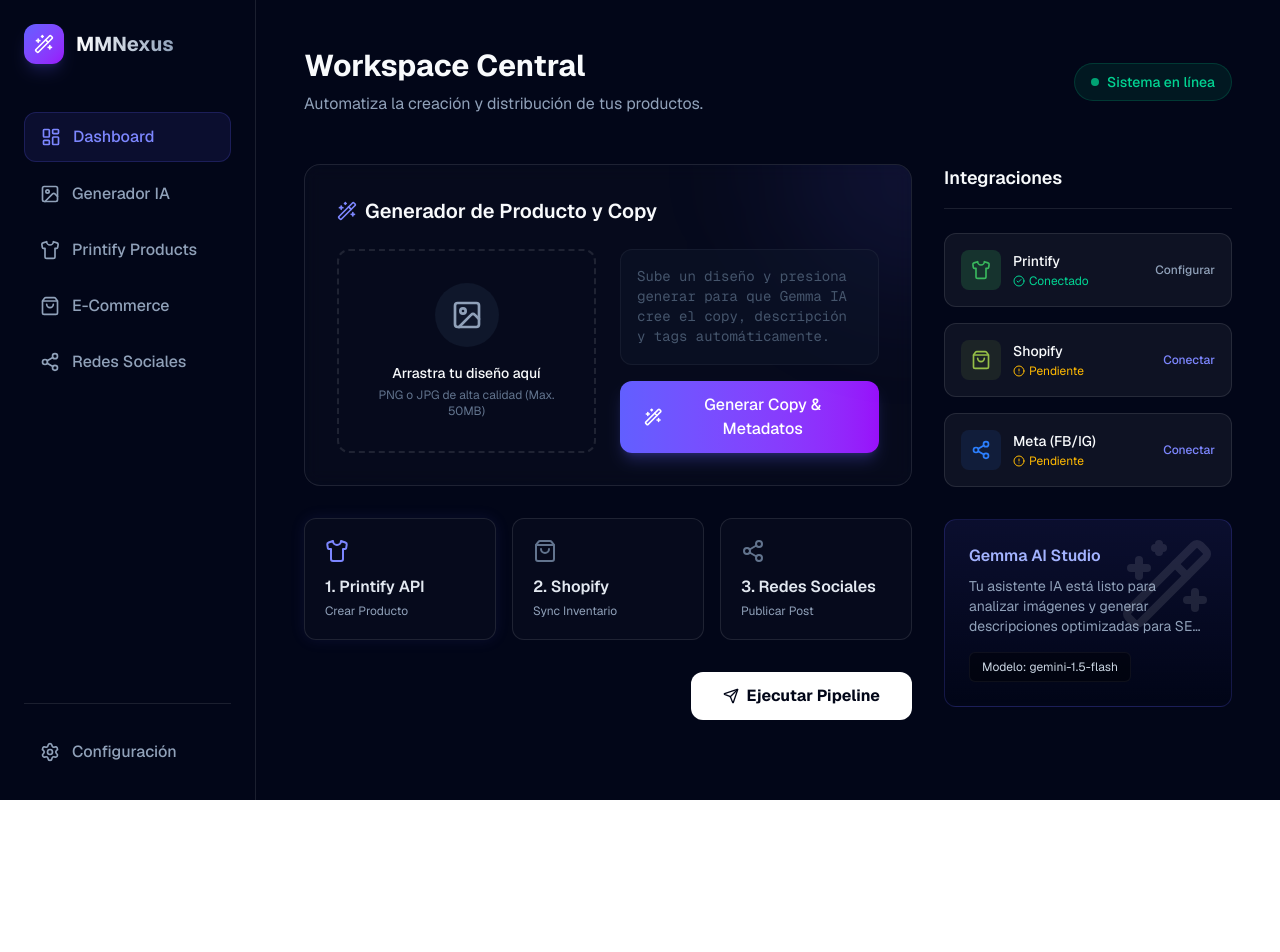
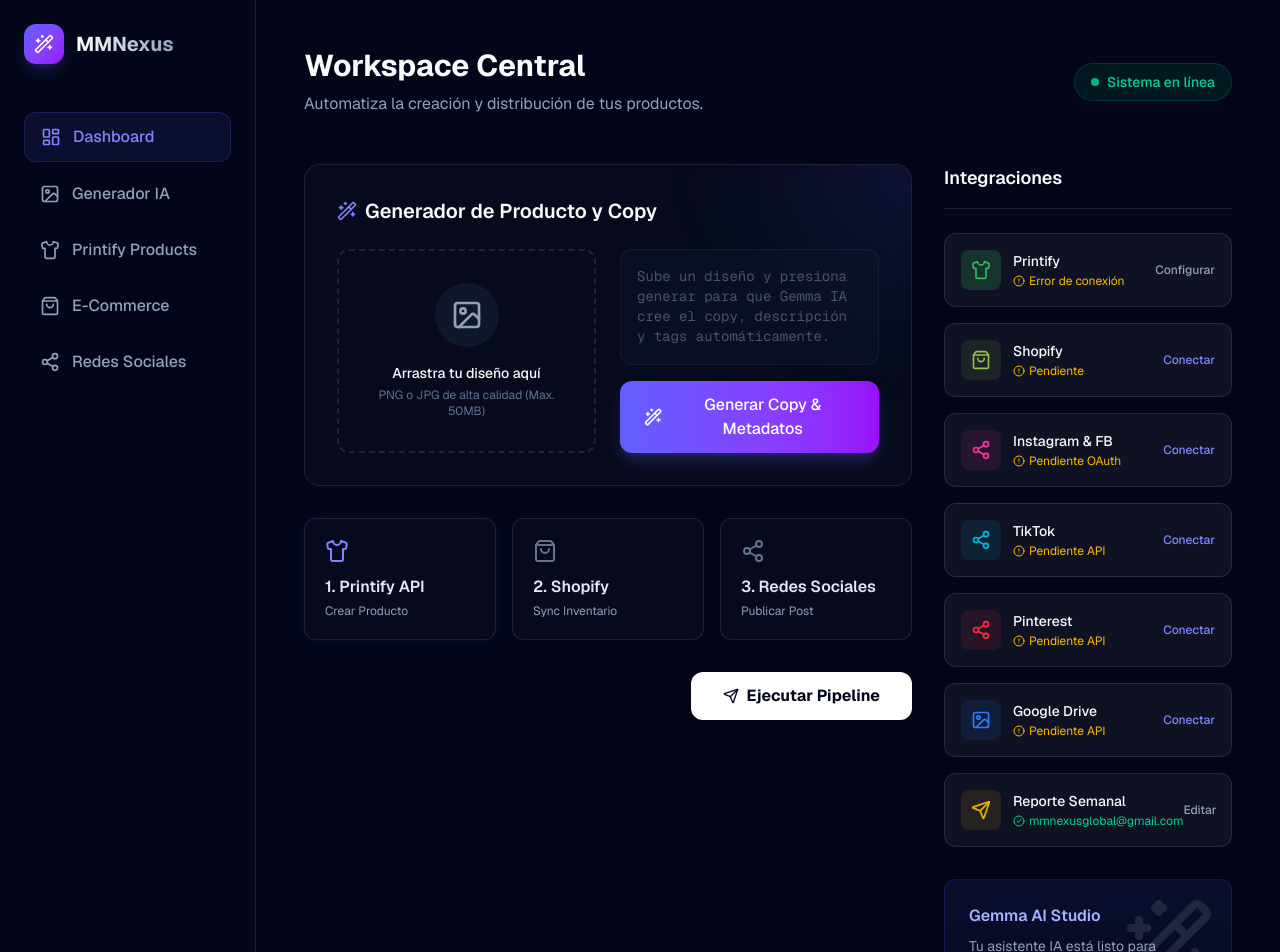
Before and after one commit to mmnexusglobal-sys/mmnexus-hub, a Next.js app: page / in a window 1280 px wide. Shown: the top 952 px of the page. Before the commit the page ends 800 px from the top, so only its background shows below. Built offline with nearby package versions, Linux system fonts and the light colour scheme; no server answers.

Commit message:
feat: implement workspace dashboard with AI copy generator and Printify integration status

```diff
--- /dev/null
+++ b/app/api/printify/shops/route.ts
@@ -0,0 +1,28 @@
+import { NextResponse } from "next/server";
+
+export async function GET() {
+  const token = process.env.PRINTIFY_API_TOKEN;
+
+  if (!token) {
+    return NextResponse.json({ error: "No PRINTIFY_API_TOKEN found in environment" }, { status: 400 });
+  }
+
+  try {
+    const response = await fetch("https://api.printify.com/v1/shops.json", {
+      headers: {
+        Authorization: `Bearer ${token}`,
+        "Content-Type": "application/json",
+      },
+    });
+
+    if (!response.ok) {
+      const errorText = await response.text();
+      return NextResponse.json({ error: "Failed to fetch from Printify", details: errorText }, { status: response.status });
+    }
+
+    const data = await response.json();
+    return NextResponse.json(data);
+  } catch (error) {
+    return NextResponse.json({ error: "Server Error", details: String(error) }, { status: 500 });
+  }
+}
--- a/app/page.tsx
+++ b/app/page.tsx
@@ -1,14 +1,28 @@
 "use client";
 
-import { useState } from "react";
+import { useState, useEffect } from "react";
 import {
   Wand2, Image as ImageIcon, Send, Share2, ShoppingBag,
-  Settings, LayoutDashboard, Shirt, RefreshCw, CheckCircle2, AlertCircle
+  Settings, LayoutDashboard, Shirt, RefreshCw, CheckCircle2, AlertCircle, Loader2
 } from "lucide-react";
 
 export default function Dashboard() {
   const [isGenerating, setIsGenerating] = useState(false);
   const [generatedText, setGeneratedText] = useState("");
+  const [printifyStatus, setPrintifyStatus] = useState<{ connected: boolean; shopName?: string; loading: boolean }>({ connected: false, loading: true });
+
+  useEffect(() => {
+    fetch("/api/printify/shops")
+      .then(res => res.json())
+      .then(data => {
+        if (data && data.length > 0) {
+          setPrintifyStatus({ connected: true, shopName: data[0].title, loading: false });
+        } else {
+          setPrintifyStatus({ connected: false, loading: false });
+        }
+      })
+      .catch(() => setPrintifyStatus({ connected: false, loading: false }));
+  }, []);
 
   const handleGenerate = () => {
     setIsGenerating(true);
@@ -148,9 +162,19 @@
                   </div>
                   <div>
                     <h4 className="font-medium text-sm">Printify</h4>
-                    <p className="text-xs text-emerald-400 flex items-center gap-1 mt-0.5">
-                      <CheckCircle2 className="w-3 h-3" /> Conectado
-                    </p>
+                    {printifyStatus.loading ? (
+                      <p className="text-xs text-slate-400 flex items-center gap-1 mt-0.5">
+                        <Loader2 className="w-3 h-3 animate-spin" /> Verificando...
+                      </p>
+                    ) : printifyStatus.connected ? (
+                      <p className="text-xs text-emerald-400 flex items-center gap-1 mt-0.5">
+                        <CheckCircle2 className="w-3 h-3" /> {printifyStatus.shopName}
+                      </p>
+                    ) : (
+                      <p className="text-xs text-amber-400 flex items-center gap-1 mt-0.5">
+                        <AlertCircle className="w-3 h-3" /> Error de conexión
+                      </p>
+                    )}
                   </div>
                 </div>
                 <button className="text-xs font-medium text-slate-400 hover:text-white transition-colors">Configurar</button>
@@ -172,20 +196,84 @@
                 <button className="text-xs font-medium text-indigo-400 hover:text-indigo-300 transition-colors">Conectar</button>
               </div>
 
-              {/* Integration Card */}
+              {/* Instagram Card */}
               <div className="bg-white/5 border border-white/10 rounded-xl p-4 flex items-center justify-between">
                 <div className="flex items-center gap-3">
-                  <div className="w-10 h-10 rounded-lg bg-blue-500/10 flex items-center justify-center">
-                    <Share2 className="w-5 h-5 text-blue-500" />
+                  <div className="w-10 h-10 rounded-lg bg-pink-500/10 flex items-center justify-center">
+                    <Share2 className="w-5 h-5 text-pink-500" />
                   </div>
                   <div>
-                    <h4 className="font-medium text-sm">Meta (FB/IG)</h4>
+                    <h4 className="font-medium text-sm">Instagram & FB</h4>
                     <p className="text-xs text-amber-400 flex items-center gap-1 mt-0.5">
-                      <AlertCircle className="w-3 h-3" /> Pendiente
+                      <AlertCircle className="w-3 h-3" /> Pendiente OAuth
                     </p>
                   </div>
                 </div>
                 <button className="text-xs font-medium text-indigo-400 hover:text-indigo-300 transition-colors">Conectar</button>
+              </div>
+
+              {/* TikTok Card */}
+              <div className="bg-white/5 border border-white/10 rounded-xl p-4 flex items-center justify-between">
+                <div className="flex items-center gap-3">
+                  <div className="w-10 h-10 rounded-lg bg-cyan-500/10 flex items-center justify-center">
+                    <Share2 className="w-5 h-5 text-cyan-500" />
+                  </div>
+                  <div>
+                    <h4 className="font-medium text-sm">TikTok</h4>
+                    <p className="text-xs text-amber-400 flex items-center gap-1 mt-0.5">
+                      <AlertCircle className="w-3 h-3" /> Pendiente API
+                    </p>
+                  </div>
+                </div>
+                <button className="text-xs font-medium text-indigo-400 hover:text-indigo-300 transition-colors">Conectar</button>
+              </div>
+
+              {/* Pinterest Card */}
+              <div className="bg-white/5 border border-white/10 rounded-xl p-4 flex items-center justify-between">
+                <div className="flex items-center gap-3">
+                  <div className="w-10 h-10 rounded-lg bg-red-500/10 flex items-center justify-center">
+                    <Share2 className="w-5 h-5 text-red-500" />
+                  </div>
+                  <div>
+                    <h4 className="font-medium text-sm">Pinterest</h4>
+                    <p className="text-xs text-amber-400 flex items-center gap-1 mt-0.5">
+                      <AlertCircle className="w-3 h-3" /> Pendiente API
+                    </p>
+                  </div>
+                </div>
+                <button className="text-xs font-medium text-indigo-400 hover:text-indigo-300 transition-colors">Conectar</button>
+              </div>
+
+              {/* Google Drive Card */}
+              <div className="bg-white/5 border border-white/10 rounded-xl p-4 flex items-center justify-between">
+                <div className="flex items-center gap-3">
+                  <div className="w-10 h-10 rounded-lg bg-blue-500/10 flex items-center justify-center">
+                    <ImageIcon className="w-5 h-5 text-blue-500" />
+                  </div>
+                  <div>
+                    <h4 className="font-medium text-sm">Google Drive</h4>
+                    <p className="text-xs text-amber-400 flex items-center gap-1 mt-0.5">
+                      <AlertCircle className="w-3 h-3" /> Pendiente API
+                    </p>
+                  </div>
+                </div>
+                <button className="text-xs font-medium text-indigo-400 hover:text-indigo-300 transition-colors">Conectar</button>
+              </div>
+
+              {/* Email Reports Card */}
+              <div className="bg-white/5 border border-white/10 rounded-xl p-4 flex items-center justify-between">
+                <div className="flex items-center gap-3">
+                  <div className="w-10 h-10 rounded-lg bg-yellow-500/10 flex items-center justify-center">
+                    <Send className="w-5 h-5 text-yellow-500" />
+                  </div>
+                  <div>
+                    <h4 className="font-medium text-sm">Reporte Semanal</h4>
+                    <p className="text-xs text-emerald-400 flex items-center gap-1 mt-0.5">
+                      <CheckCircle2 className="w-3 h-3" /> mmnexusglobal@gmail.com
+                    </p>
+                  </div>
+                </div>
+                <button className="text-xs font-medium text-slate-400 hover:text-white transition-colors">Editar</button>
               </div>
             </div>
 
```
Also changed, not shown: app/api/ai/decision/route.ts (added, +51 -0 lines).
